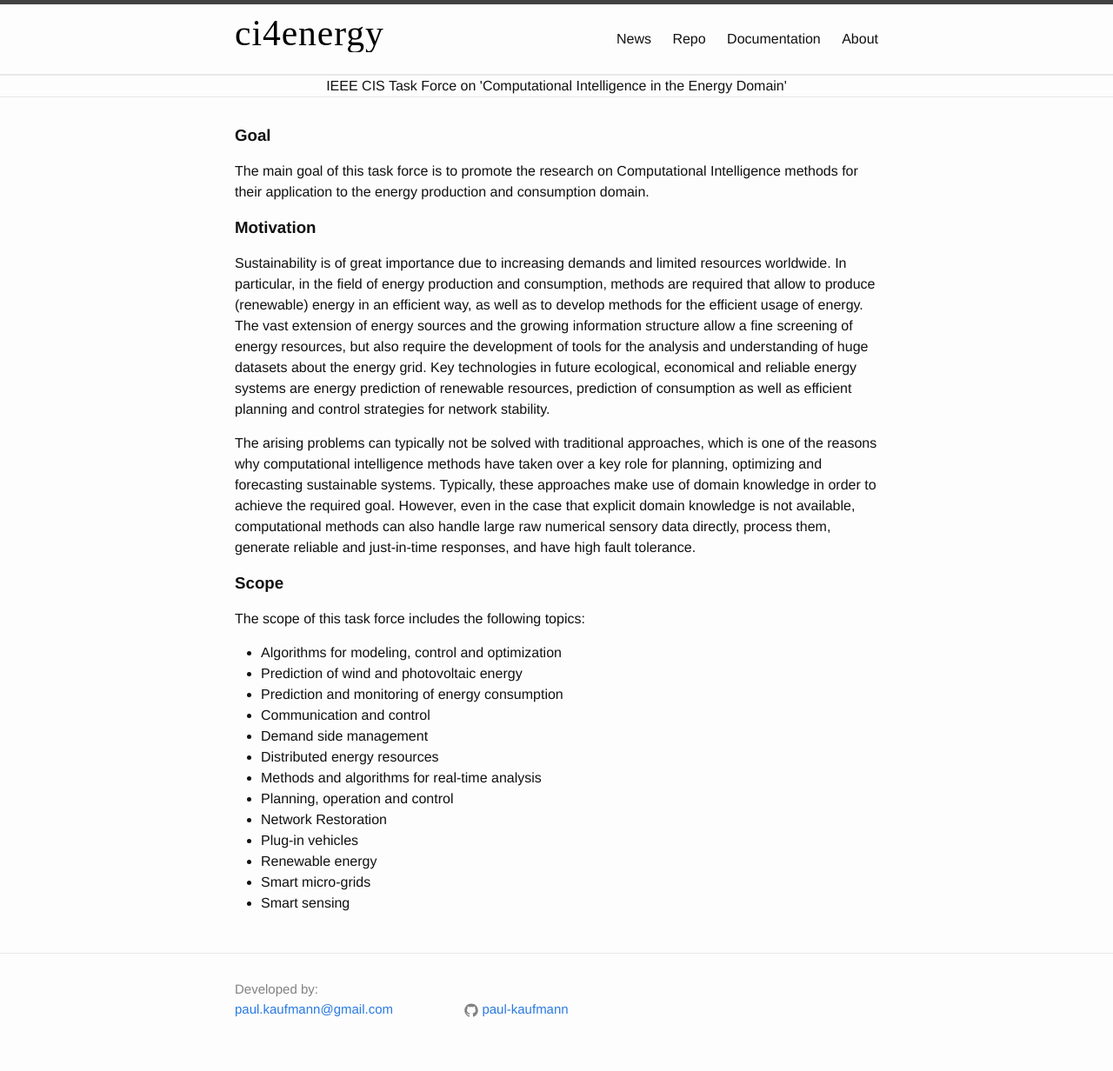
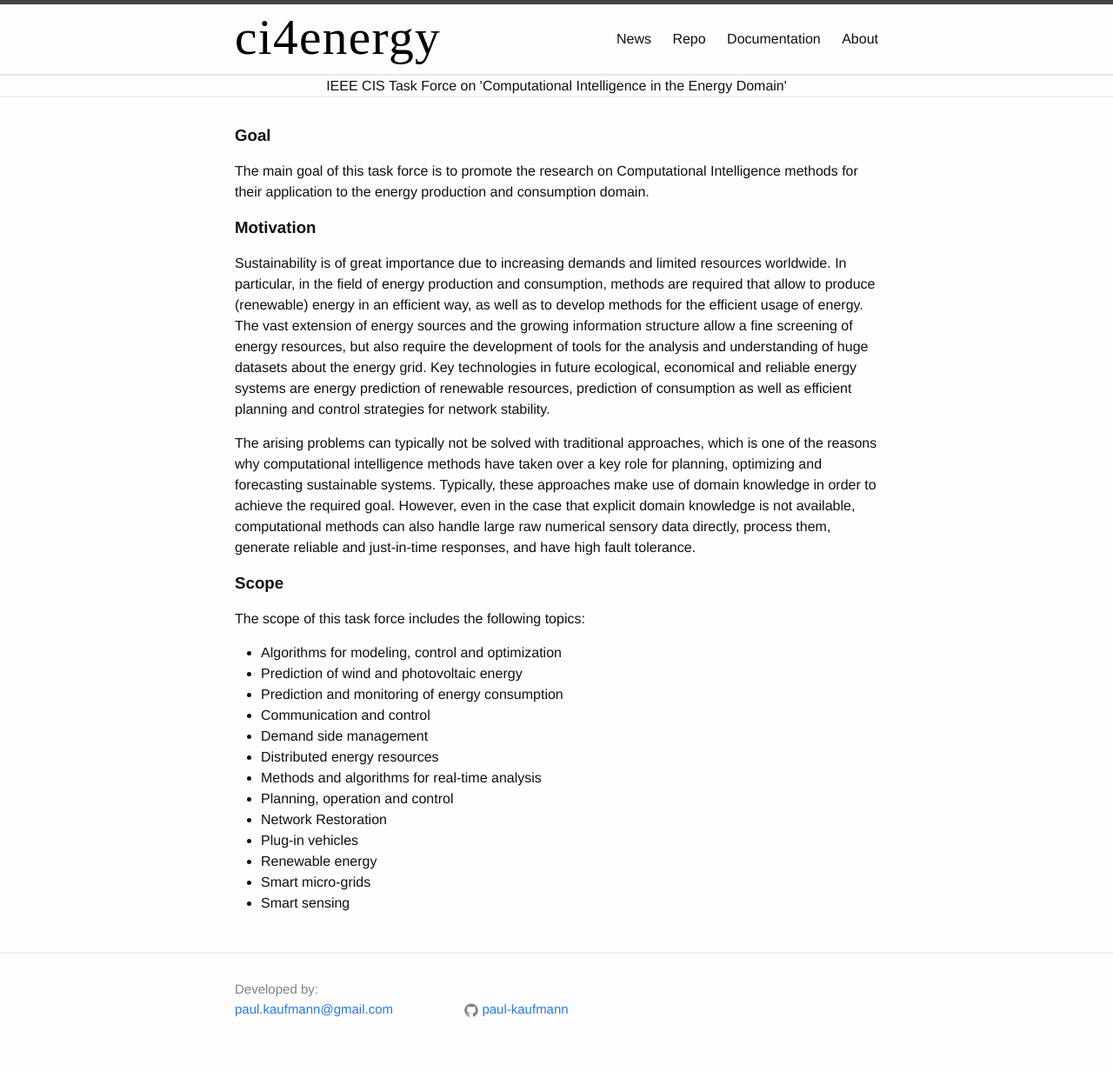
Before and after one commit to ci4energy/ci4energy.github.io, a Jekyll site: the page built from index.html, in a window 1280 px wide. Shown: the whole page at 87% size. Built offline with Jekyll 4.4.1, drawn with Linux system fonts in a browser that asks for light colours.

Commit message:
no message

```diff
--- a/_includes/header.html
+++ b/_includes/header.html
@@ -2,7 +2,7 @@
 
   <div class="wrapper">
 
-    <a class="site-title" href="{{ site.baseurl }}/"><img src="{{ site.baseurl }}/assets/logo.svg" alt="ci4energy Logo" height="50"></a>
+    <a class="site-title" href="{{ site.baseurl }}/"><img src="{{ site.baseurl }}/assets/logo.svg" alt="ci4energy Logo" height="69"></a>
 
     <nav class="site-nav">
       <a href="#" class="menu-icon">
```
